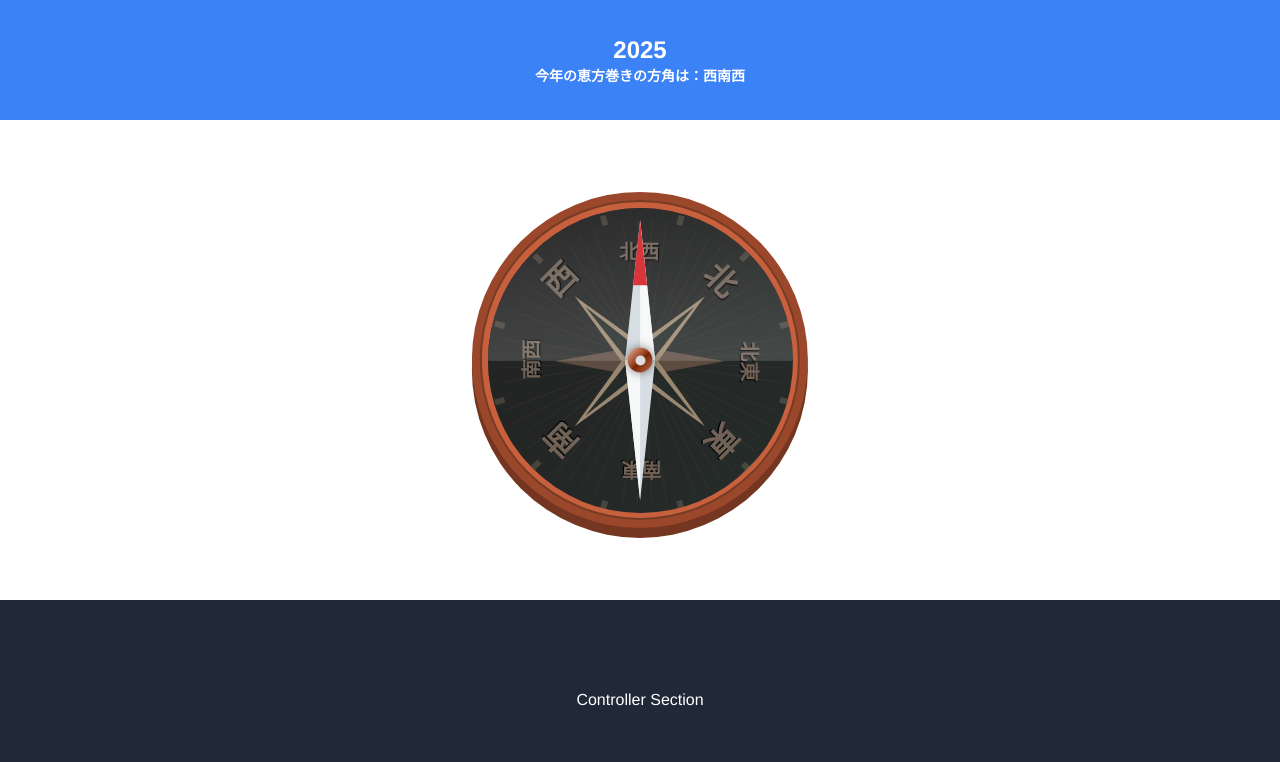
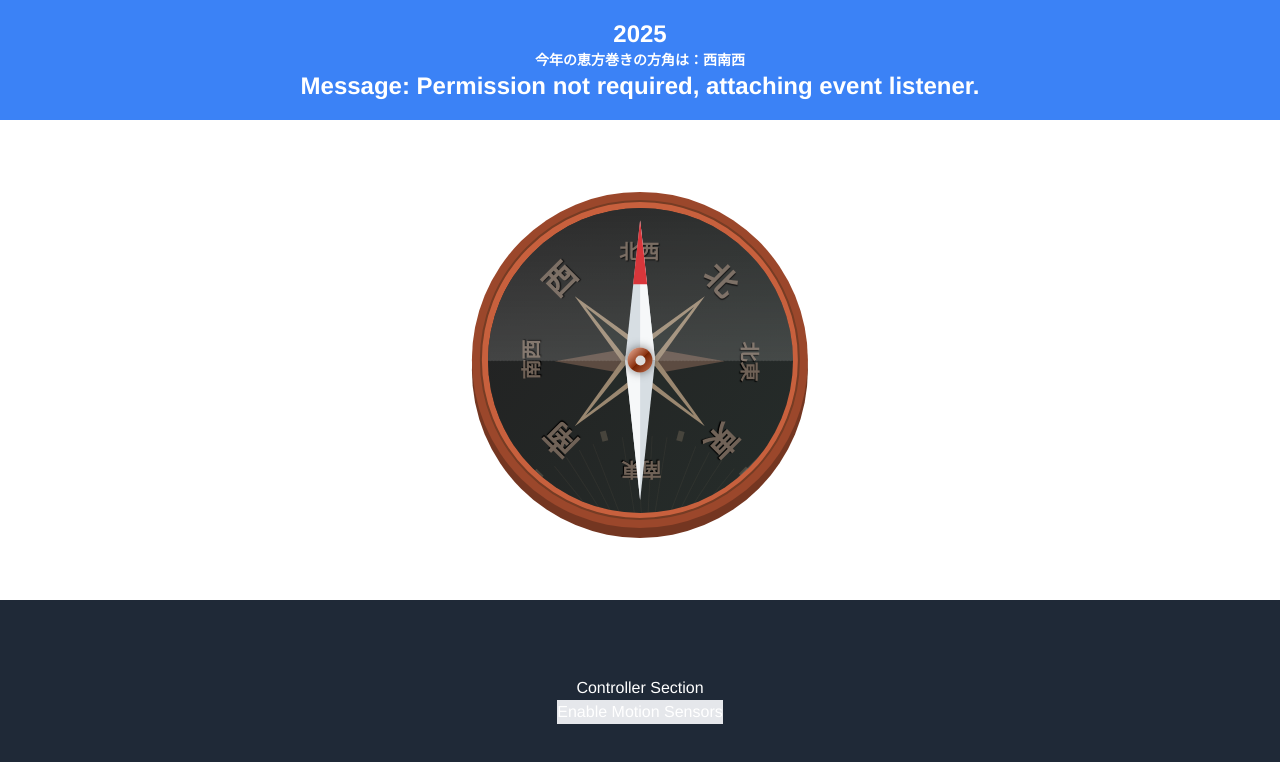
Before and after one commit to nisino25/eho-maki, a Vue app: page / in a window 1280 px wide. Shown: the top 762 px of the page. Built offline with nearby package versions, Linux system fonts and the light colour scheme.

Commit message:
trying to give permission

```diff
--- a/src/App.vue
+++ b/src/App.vue
@@ -4,6 +4,8 @@
     <header class="h-[15%] flex flex-col items-center justify-center bg-blue-500 text-white text-2xl font-bold">
         <h1 class="w-full text-center">{{ currentYear }}</h1>
         <h3 class="text-sm">今年の恵方巻きの方角は：<strong>{{ currentDetail?.direction }}</strong></h3>
+        <!-- <h4>You facing: {{ deviceRotation }}</h4> -->
+        <h5>Message: {{ message }}</h5>
     </header>
 
 
@@ -52,8 +54,11 @@
     </main>
 
     <!-- Bottom Section (Controller) -->
-    <footer class="h-[25%] flex items-center justify-center bg-gray-800 text-white">
-        Controller Section
+    <footer class="h-[25%] flex flex-col items-center justify-center bg-gray-800 text-white">
+        Controller Section <br>
+        <button class="bg-gray-200" v-if="!permissionGranted" @click="requestPermission">
+          Enable Motion Sensors
+        </button>
     </footer>
 
   </div>
@@ -72,7 +77,11 @@ export default {
       currentDirection: null,
       currentDetail: null,
 
-      deviceRotation: null,
+      deviceRotation: 0,
+
+      message: null,
+      permissionGranted: false,
+
     }
   },
   methods: {
@@ -124,23 +133,57 @@ export default {
       }
 
     },
+    requestPermission() {
+      if (typeof DeviceOrientationEvent.requestPermission === "function") {
+        DeviceOrientationEvent.requestPermission()
+          .then((permissionState) => {
+            if (permissionState === "granted") {
+              this.message = "Permission granted!";
+              window.addEventListener("deviceorientation", this.handleOrientation);
+            } else {
+              this.message = "Permission denied";
+            }
+          })
+          .catch((err) => {
+            this.message = `Error: ${err}`;
+          });
+      } else {
+        this.message = "Permission request not needed";
+        window.addEventListener("deviceorientation", this.handleOrientation);
+      }
+    },
     handleOrientation(event) {
       if (event.alpha !== null) {
-        this.deviceRotation = event.alpha; // Use alpha (0-360°) to rotate the div
+        this.deviceRotation = event.alpha;
+        this.message = `Rotating: ${this.deviceRotation}°`;
+      } else {
+        this.message = "Device orientation not supported";
       }
     },
-  },
-
-  mounted(){
-    console.clear();
-
-    window.addEventListener("deviceorientation", this.handleOrientation);
-
-    this.currentYear = new Date().getFullYear();
-    this.getDirection();
 
 
   },
+
+  mounted() {
+  console.clear();
+  this.message = "Waiting for motion permission...";
+
+  // Check if DeviceOrientationEvent.requestPermission is needed (iOS case)
+  if (typeof DeviceOrientationEvent.requestPermission === "function") {
+    this.message = "Tap the button to enable motion sensors.";
+
+    // Do not request permission here directly, instead rely on user interaction
+  } else {
+    // If permission is not required (Android, some browsers), attach the event listener directly
+    this.message = "Permission not required, attaching event listener.";
+    window.addEventListener("deviceorientation", this.handleOrientation);
+  }
+
+  // Get the current year and determine direction
+  this.currentYear = new Date().getFullYear();
+  this.getDirection();
+},
+
 
   beforeUnmount() {
     window.removeEventListener("deviceorientation", this.handleOrientation);
@@ -681,7 +724,7 @@ overflow: hidden;
         content: '';
         border-left: 7px solid transparent;
         border-right: 7px solid transparent;
-        border-bottom: 65px solid #d9363b;
+        border-bottom: 64px solid #d9363b;
     }
 
     .main-arrow.down {transform: translateX(-50%) rotate(180deg);}
```
